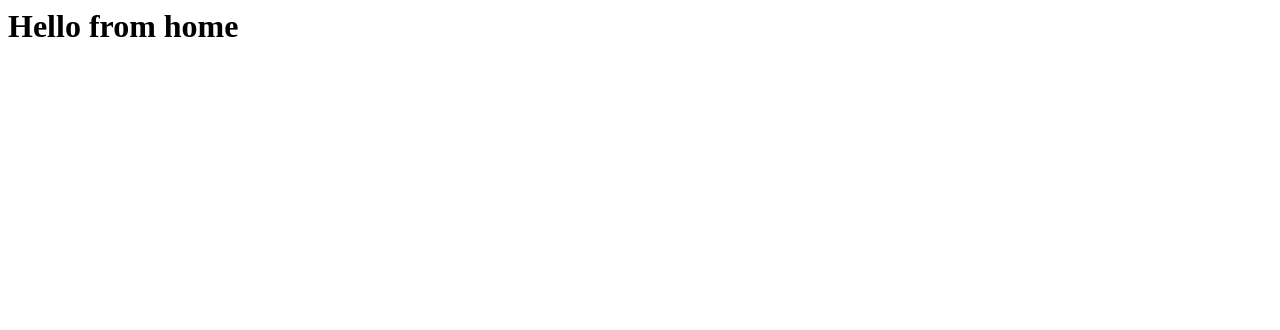
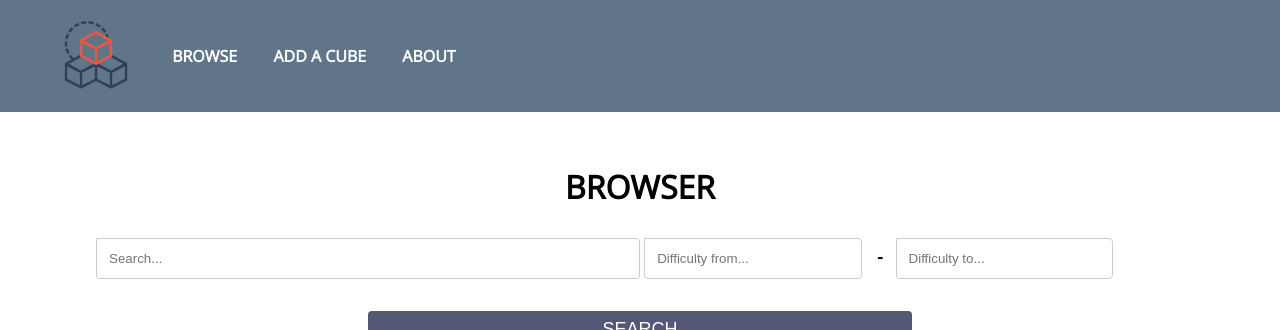
Before and after one commit to pavelAngelovv/cubicle-2023, a Node server app: page / in a window 1280 px wide. Shown: the top 330 px of the page. Before the commit the page ends 37 px from the top, so only its background shows below. Run offline with Node 20, Linux system fonts and the light colour scheme; some libraries are stand-ins or nearby versions.

Commit message:
add home controller

```diff
--- /dev/null
+++ b/src/controllers/cubeController.js
@@ -0,0 +1,3 @@
+exports.getCreateCube = (req, res) => {
+    res.render('create')
+}
--- /dev/null
+++ b/src/controllers/homeController.js
@@ -0,0 +1,7 @@
+exports.getHomePage = (req, res) => {
+        res.render('index')
+    }
+
+exports.getAboutPage = (req, res) => {
+        res.render('about')
+    }
--- a/src/index.js
+++ b/src/index.js
@@ -1,18 +1,14 @@
 const express = require('express')
+
+const config = require('./config')
+const routes = require('./routes')
+const setupViewEngine = require('./config/viewEngine')
+
 const app = express()
-const setupViewEngine = require('./config/viewEngine')
-const config = require('./config')
 setupViewEngine(app)
 
 app.use(express.static('src/public'))
-
-app.get('/', (req, res) => {
-    res.render('home', {layout: false})
-})
-
-app.get('/', (req, res) => {
-    res.render('home', {layout: false})
-})
+app.use(routes)
 
 app.listen(config.PORT, () => {
     console.log(`Server is running on port ${config.PORT}...`);
--- a/src/views/home.hbs
+++ /dev/null
@@ -1 +0,0 @@
-<h1>Hello from home</h1>
--- /dev/null
+++ b/src/views/index.hbs
@@ -0,0 +1,37 @@
+
+    <main>
+      <h1>Browser</h1>
+      <form action="" method="">
+        <input type="text" class="search" name="search" placeholder="Search...">
+        <input type="number" name="from" class="difficulty" placeholder="Difficulty from...">
+        <span>-</span>
+        <input type="number" name="to" class="difficulty" placeholder="Difficulty to...">
+        <input type="submit" value="search">
+      </form>
+
+       <div class="cube">
+        <img class="cube" src="https://ae01.alicdn.com/kf/HTB1CSddXRxRMKJjy0Fdq6yifFXa6/Gan-356-Air-SM-3x3-Black-Magic-cube-GAN-Air-SM-Magnetic-3x3x3-Speed-cube-gans.jpg">
+        <p class="name">Gan356 Air SM</p>
+        <p><span>Difficulty level:</span> 3</p>
+        <a class="btn" href="/details/5c39f1851ab3b24f5c03e182">Details</a>
+      </div>
+      <div class="cube">
+        <img class="cube" src="https://thingsidesire.com/wp-content/uploads/2018/06/Eco-Dark-Rubik%E2%80%99s-Cube2.jpg">
+        <p class="name">Eco-Dark</p>
+        <p><span>Difficulty level:</span> 6</p>
+        <a class="btn" href="/details/5c39f1851ab3b24f5c03e183">Details</a>
+      </div>
+      <div class="cube">
+        <img class="cube" src="https://images-na.ssl-images-amazon.com/images/I/61izOzq%2BBAL._SY355_.jpg">
+        <p class="name">Pyraminx</p>
+        <p><span>Difficulty level:</span> 1</p>
+        <a class="btn" href="/details/5c3a6888f78d6638ec8fdad6">Details</a>
+      </div>
+      <div class="cube">
+        <img class="cube" src="https://images-na.ssl-images-amazon.com/images/I/61HpQqVQ37L._SY355_.jpg">
+        <p class="name">Megaminx</p>
+        <p><span>Difficulty level:</span> 3</p>
+        <a class="btn" href="/details/5c3a68d9f78d6638ec8fdad7">Details</a>
+      </div>
+
+    </main>
--- a/src/views/layouts/main.hbs
+++ b/src/views/layouts/main.hbs
@@ -1,12 +1,28 @@
 <!DOCTYPE html>
 <html lang="en">
+
 <head>
-    <meta charset="UTF-8">
-    <meta http-equiv="X-UA-Compatible" content="IE=edge">
-    <meta name="viewport" content="width=device-width, initial-scale=1.0">
-    <title>Main layout</title>
+  <meta charset="UTF-8">
+  <title>Cubicle</title>
+  <link href="/css/site.css" type="text/css" rel="stylesheet">
+  <link rel='shortcut icon' type='image/x-icon' href='/images/favicon.png' />
 </head>
+
 <body>
+  <div class="container">
+    <header>
+      <ul>
+        <li><img class="logo" src="/images/logo.png"></li>
+        <li><a href="/">Browse</a></li>
+        <li><a href="/create">Add a Cube</a></li>
+        <li><a href="/about">About</a></li>
+      </ul>
+    </header>
+
     {{{body}}}
+
+      </div>
+  <footer>@Cubicle: Exercise for Express.js and Handlebars</footer>
 </body>
+
 </html>
```
Also changed, not shown: src/routes.js (added, +14 -0 lines), src/views/404.hbs (added, +7 -0 lines), src/views/about.hbs (added, +11 -0 lines), src/views/create.hbs (added, +23 -0 lines), src/views/details.hbs (added, +11 -0 lines), 2 other files.
